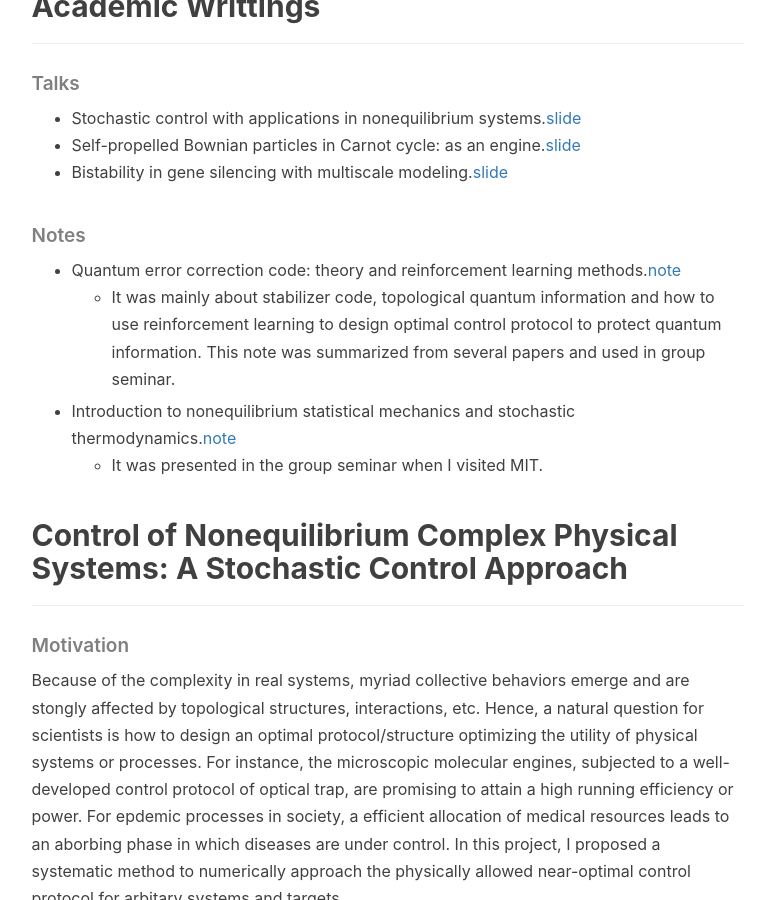
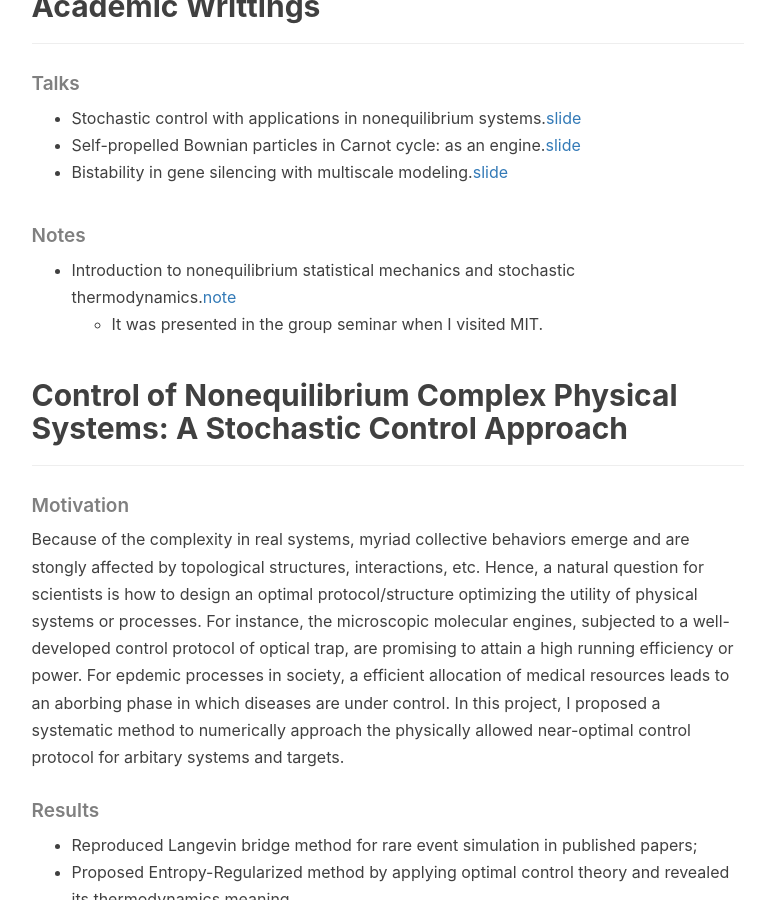
Before and after one commit to dongylaq/dongylaq.github.io, a Jekyll site: the page built from research.html, in a window 1280 px wide and 900 px high, scrolled down 1612 px. Shown: the whole window, without its empty margins (136-911 px from the left). Built offline with Jekyll 4.4.1, drawn with Linux system fonts in a browser that asks for light colours; nearby versions of some CDN libraries; formulas are drawn with MathJax 3; comment, search, counter and statistics services are not loaded.

Commit message:
Update research.html

```diff
--- a/research.html
+++ b/research.html
@@ -63,10 +63,11 @@ header-img: "img/pic2.jpeg"
         </ul>
     <h5>Notes</h5>
     <ul>
-        <li>Quantum error correction code: theory and reinforcement learning methods.<a href="/files/note-qecc.pdf">note</a></li>
+ <!--       <li>Quantum error correction code: theory and reinforcement learning methods.<a href="/files/note-qecc.pdf">note</a></li>
         <ul>
             <li>It was mainly about stabilizer code, topological quantum information and how to use reinforcement learning to design optimal control protocol to protect quantum information. This note was summarized from several papers and used in group seminar.</li>
         </ul>
+-->
         <li>Introduction to nonequilibrium statistical mechanics and stochastic thermodynamics.<a href="/files/note-noneqstat.pdf">note</a></li>
         <ul>
             <li>It was presented in the group seminar when I visited MIT.</li>
```
